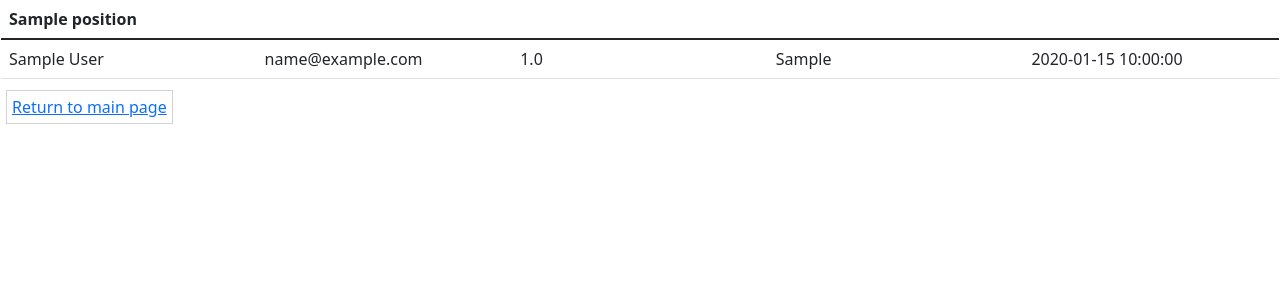
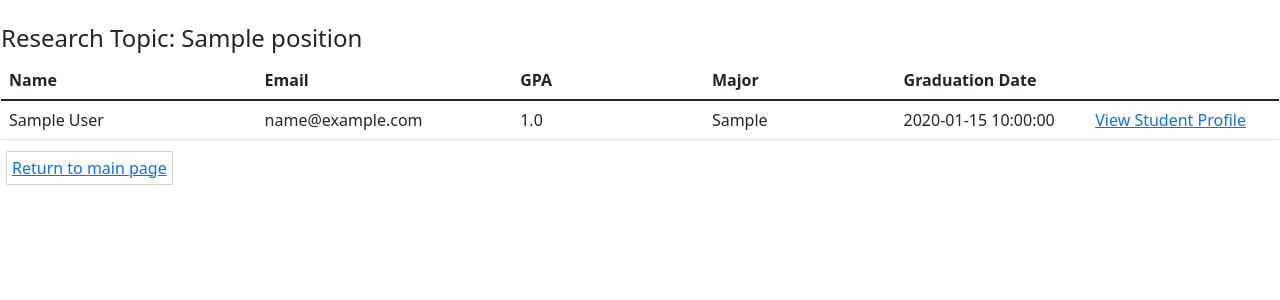
Before and after one commit to box-lin/researchnetwork, a Flask app: page /applicants_list in a window 1280 px wide. Shown: the part 53-353 px from the top of the page. Run offline with Flask 2, Linux system fonts and the light colour scheme; a user stored in the database is signed in; tables that the repository leaves empty hold one stand-in row (values such as "Sample post"); some libraries are stand-ins or nearby versions.

Commit message:
add restrictions that faculty can only see their own applicant of their post; add see profile ui for applicant list

```diff
--- a/app/Controller/forms.py
+++ b/app/Controller/forms.py
@@ -17,6 +17,6 @@ class ResearchPositionForm(FlaskForm):
     submit = SubmitField('Post')
 
 class StudentFilterForm(FlaskForm):
-    sortchoice = SelectField('Filter By', choices= [])
-    checkbox = BooleanField('Display My Applied Applications')
+    filter = SelectField('Filter By', choices = ['Research areas'])
+    checkbox = BooleanField('Display my applied position only')
     refresh = SubmitField('Refresh')
--- a/app/Controller/routes.py
+++ b/app/Controller/routes.py
@@ -2,7 +2,7 @@ from flask import Blueprint
 from flask import render_template, flash, redirect, url_for, request
 from config import Config
 from app.Model.models import Position,User,Apply
-from app.Controller.forms import ResearchPositionForm
+from app.Controller.forms import ResearchPositionForm, StudentFilterForm
 from flask_login import current_user, login_required
 from app import db
 
@@ -73,12 +73,12 @@ def applicants(position_id):
 
 
 '''
-Faculty review applicant list
+Faculty review applicant list for all position posted
 '''
 @bp_routes.route('/applicants_list', methods = ['GET'])
 @login_required
 def applicants_list():
-    position = Position.query.all()
+    position = current_user.get_faculty_posts()
     return render_template('f_applicant_list.html', title = 'Applicant List', pform = position)
 
 # ==================================================================================#
@@ -88,21 +88,14 @@ def applicants_list():
 '''
 Student Home Page Route
 '''
-@bp_routes.route('/student_index', methods=['GET'])
+@bp_routes.route('/student_index', methods=['GET','POST'])
 @login_required
 def student_index():
-    positions = Position.query.order_by(Position.time_commitment.desc())
-    s = Apply.query.filter_by(studentid=current_user.id).studentapplied
-    flash(s)
     fForm = StudentFilterForm()
+    positions = Position.query.order_by(Position.time_commitment.desc()).all()
     if fForm.validate_on_submit():
-        myapplication = fForm.checkbox.data
-        if myapplication:
-            positions = User.query.filter_by(id=current_user.id).application
-            flash(positions)
-    return render_template('s_index.html', title = "WSU Research Network",positions=positions.all(), form=fForm)
-
-
+        flash("filter need to implement")
+    return render_template('s_index.html', title = "WSU Research Network", positions=positions, form=fForm)
 
 '''
 Student Apply Position route.
--- a/app/Model/models.py
+++ b/app/Model/models.py
@@ -142,6 +142,8 @@ class User(db.Model, UserMixin):
             db.session.delete(curApplication)
             db.session.commit()
 
+    def get_faculty_posts(self):
+        return self.position
 '''
 Association object <Apply> position as <Student>.
 '''
@@ -168,8 +170,8 @@ class Position(db.Model):
     applicant_qualification = db.Column(db.String(1024))
     user_id = db.Column(db.Integer, db.ForeignKey('user.id'))
 
-    researchtopic = db.relationship(
-        'ResearchTopics', secondary = StudentResearchTopics,
-        primaryjoin=(StudentResearchTopics.c.user_id == id),lazy='dynamic', overlaps='roster'
-    )
+    # researchtopic = db.relationship(
+    #     'ResearchTopics', secondary = StudentResearchTopics,
+    #     primaryjoin=(StudentResearchTopics.c.user_id == id),lazy='dynamic', overlaps='roster'
+    # )
     roster = db.relationship('Apply', back_populates = 'applicationapplied')
--- a/app/View/templates/_f_applicant_info.html
+++ b/app/View/templates/_f_applicant_info.html
@@ -1,7 +1,8 @@
 <tr valign="middle" id="_f_applicant_info">
-    <td width="20%"> {{student.firstname}} {{student.lastname}} </td>
-    <td width="20%"> {{student.email}} </td>
-    <td width="20%"> {{student.GPA}} </td>
-    <td width="20%"> {{student.major}} </td>
-    <td width="20%"> {{student.gradulationdate}}</td>
+        <td width = "20%"> {{student.firstname}} {{student.lastname}} </td>
+        <td width = "20%"> {{student.email}} </td>
+        <td width = "15%"> {{student.GPA}} </td>
+        <td width = "15%"> {{student.major}} </td>
+        <td width = "15%"> {{student.gradulationdate}}</td>
+        <td width = "15%"> <a href =""> View Student Profile <a> </td>
 </tr>
--- a/app/View/templates/f_applicant_list.html
+++ b/app/View/templates/f_applicant_list.html
@@ -3,12 +3,19 @@
     window.onload = clearFacultyDisplay();
     window.onload = f_applicant_list_active();
 </script>
+<br>
 <table class="table table-hover">
     <thead class="thead-light">
         <tr valign="bottom">
-            <td colspan="5" style="font-weight: 900;">
-                {{position.title}}
-            </td>
+            <h4> Research Topic: {{position.title}} </h4>
+        </tr>
+        <tr valign = "bottom">
+            <th width = "20%"> Name </th>
+            <th width = "20%"> Email </th>
+            <th width = "15%"> GPA </td>
+            <th width = "15%"> Major </td>
+            <th width = "15%"> Graduation Date </th>
+            <th width = "15%">  </th>
         </tr>
     </thead>
     {% for application in position.roster %} {% set student = application.studentapplied %} {% include '_f_applicant_info.html' %} {% endfor %}
```
Also changed, not shown: app/View/templates/_post.html (+6 -5 lines), app/View/templates/_studentinfo.html (+4 -3 lines), app/View/templates/applicants.html (+5 -4 lines), app/View/templates/s_index.html (+15 -0 lines), researchnetwork.db.
